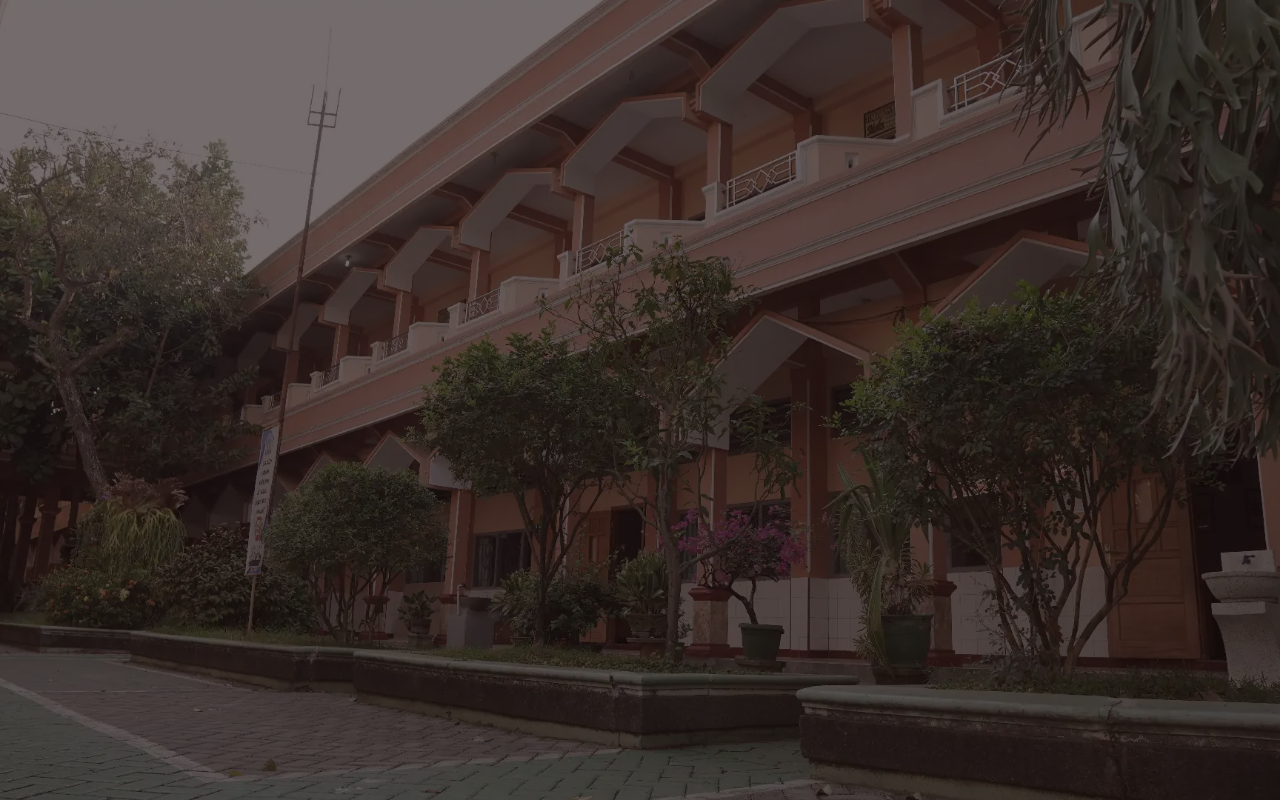
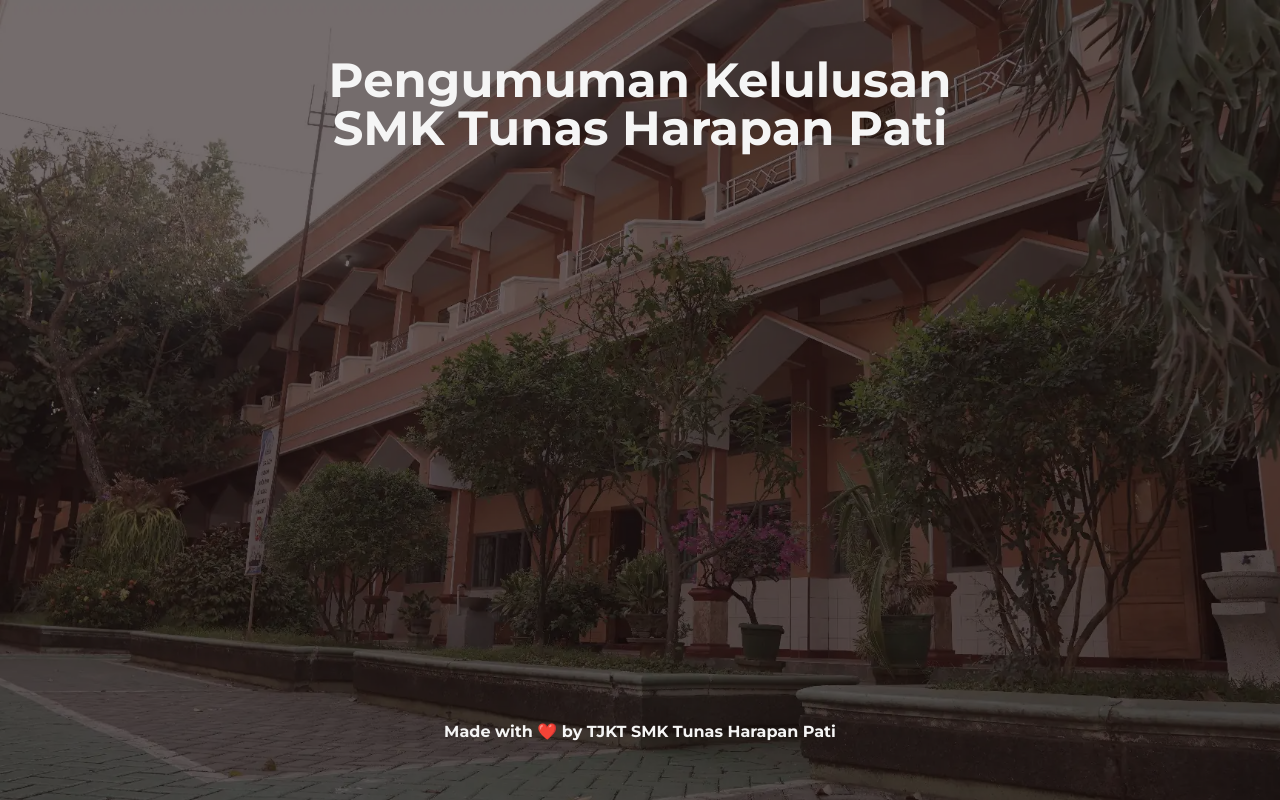
Before and after one commit to BayuDC/kelulusan, a Vue app: page / in a window 1280 px wide. Built offline with nearby package versions, Linux system fonts and the light colour scheme.

Commit message:
chore: add title and credit

```diff
--- a/index.html
+++ b/index.html
@@ -2,8 +2,11 @@
 <html lang="en">
     <head>
         <meta charset="UTF-8" />
+        <meta name="viewport" content="width=device-width, initial-scale=1.0" />
         <link rel="icon" type="image/svg+xml" href="/vite.svg" />
-        <meta name="viewport" content="width=device-width, initial-scale=1.0" />
+        <link rel="preconnect" href="https://fonts.googleapis.com" />
+        <link rel="preconnect" href="https://fonts.gstatic.com" crossorigin />
+        <link rel="stylesheet" href="https://fonts.googleapis.com/css2?family=Montserrat:wght@700&display=swap" />
         <title>Pengumuman Kelulusan - SMK Tunas Harapan Pati</title>
     </head>
     <body>
--- a/src/App.vue
+++ b/src/App.vue
@@ -1,14 +1,23 @@
 <script setup lang="ts">
 import Overlay from './components/Overlay.vue';
 import Container from './components/Container.vue';
+
+import Title from './components/Title.vue';
+import Credit from './components/Credit.vue';
 
 import background from './assets/background.webp';
 </script>
 
 <template>
-    <div class="h-screen w-full bg-cover bg-center" :style="{ backgroundImage: `url(${background})` }">
+    <div
+        class="h-screen w-full bg-cover bg-center text-[#F5F5F5] font-['Montserrat'] font-bold"
+        :style="{ backgroundImage: `url(${background})` }"
+    >
         <Overlay>
-            <Container> </Container>
+            <Container class="flex flex-col justify-between">
+                <Title />
+                <Credit />
+            </Container>
         </Overlay>
     </div>
 </template>
--- a/src/components/Credit.vue
+++ b/src/components/Credit.vue
@@ -0,0 +1,5 @@
+<script setup lang="ts"></script>
+
+<template>
+    <p class="text-center text-xs md:text-sm lg:text-base">Made with ❤️ by TJKT SMK Tunas Harapan Pati</p>
+</template>
--- a/src/components/Title.vue
+++ b/src/components/Title.vue
@@ -0,0 +1,7 @@
+<script lang="ts" setup></script>
+<template>
+    <h1 class="lg:text-5xl md:text-3xl text-lg text-center">
+        Pengumuman Kelulusan<br />
+        SMK Tunas Harapan Pati
+    </h1>
+</template>
```
